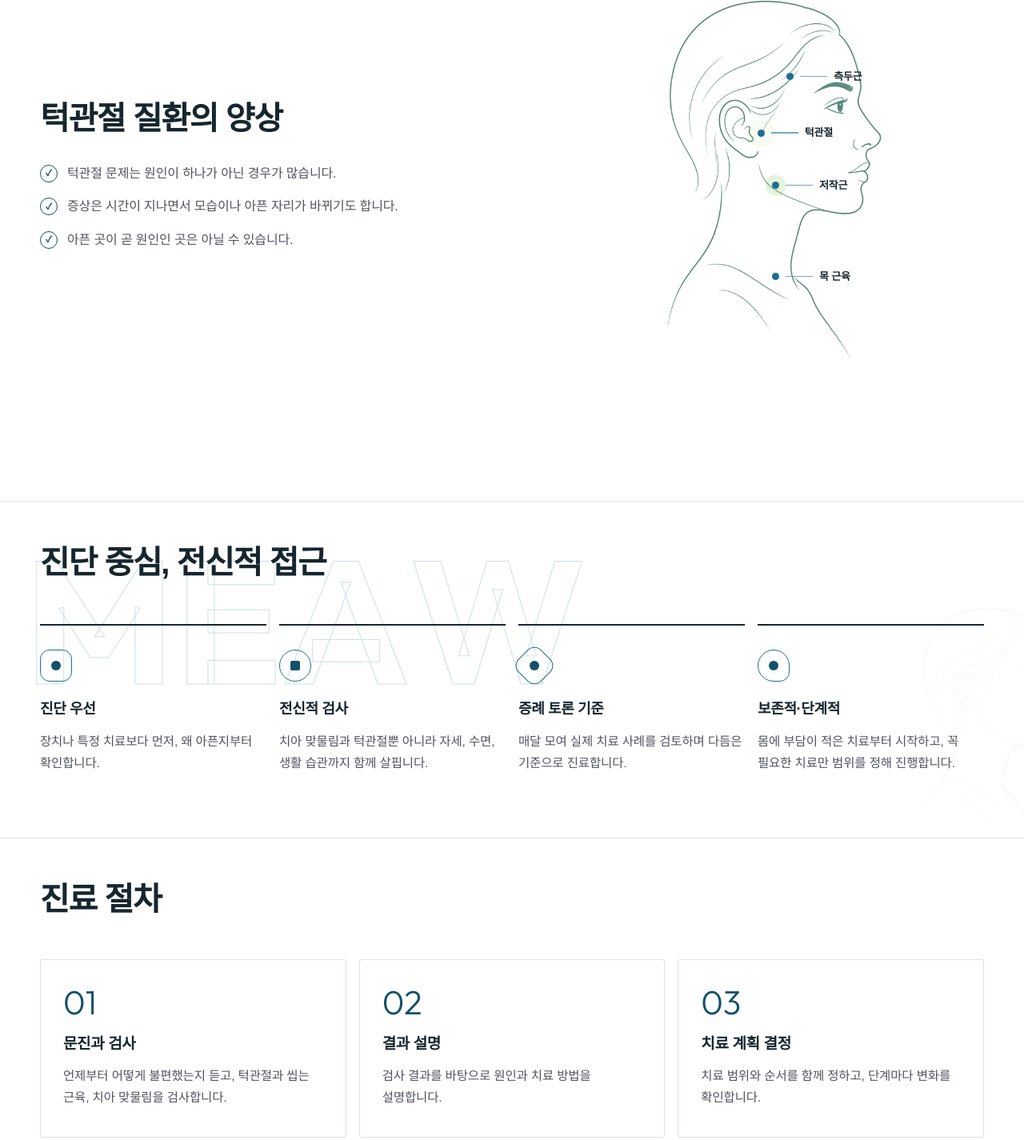
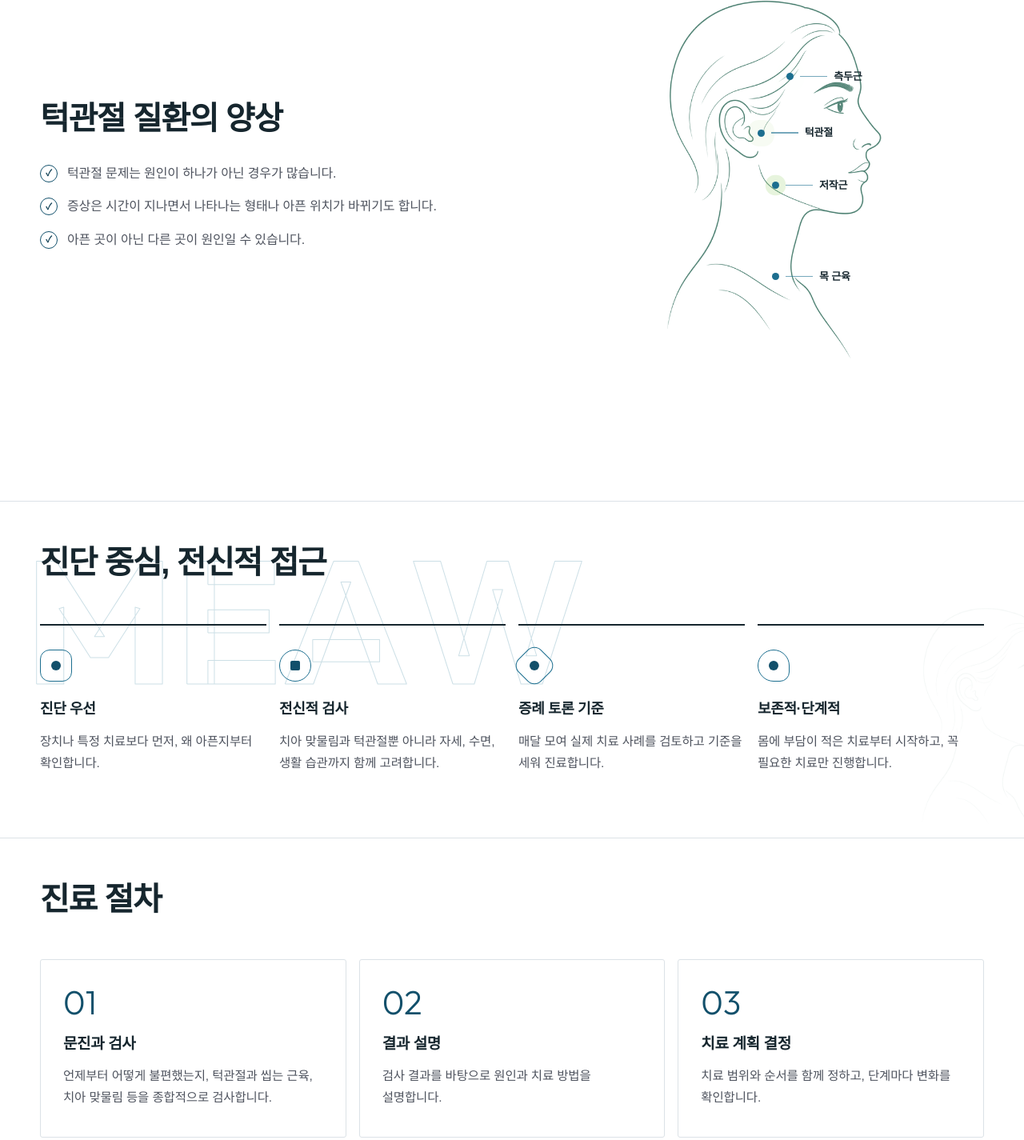
Before and after one commit to Moonho-Choi/meaw-tmj, a plain HTML site: page index.html in a window 1280 px wide. Shown: the part 2417-3842 px from the top of the page at 80% size. Drawn offline with nearby package versions, Linux system fonts and the light colour scheme; no server answers; a web font is replaced by a local one.

Commit message:
메인 쪽 글 다듬기(원장 문서 검수 반영)
- 턱관절 질환의 양상: 둘째·셋째 문장 표현 수정
- 진료 원칙: 휴대폰용 짧은 글 2곳, 컴퓨터용 긴 글 3곳 수정
- 진료 절차: 문진과 검사 문장 수정

Co-Authored-By: Claude Opus 5.5 <noreply@anthropic.com>

```diff
--- a/index.html
+++ b/index.html
@@ -1023,8 +1023,8 @@ section.refs{padding-top:28px;padding-bottom:36px}
                 <h2 class="sec-title reveal-x">턱관절 질환의 양상</h2>
         <ul class="check-list reveal">
           <li><span class="ck">✓</span>턱관절 문제는 원인이 하나가 아닌 경우가 많습니다.</li>
-          <li><span class="ck">✓</span>증상은 시간이 지나면서 모습이나 아픈 자리가 바뀌기도 합니다.</li>
-          <li><span class="ck">✓</span>아픈 곳이 곧 원인인 곳은 아닐 수 있습니다.</li>
+          <li><span class="ck">✓</span>증상은 시간이 지나면서 나타나는 형태나 아픈 위치가 바뀌기도 합니다.</li>
+          <li><span class="ck">✓</span>아픈 곳이 아닌 다른 곳이 원인일 수 있습니다.</li>
         </ul>
       </div>
       <div class="anat reveal" aria-hidden="true"><div class="fig">
@@ -1045,10 +1045,10 @@ section.refs{padding-top:28px;padding-bottom:36px}
     <div class="inner">
             <h2 class="sec-title reveal-x">진단 중심, 전신적 접근</h2>
       <div class="pillars stagger">
-        <div class="pillar"><div class="gm"></div><h3>진단 우선</h3><span class="p-short">치료보다 원인 확인이 먼저</span><p>장치나 특정 치료보다 먼저, 왜 아픈지부터 확인합니다.</p></div>
-        <div class="pillar"><div class="gm"></div><h3>전신적 검사</h3><span class="p-short">자세·수면·생활 습관까지 함께 검사</span><p>치아 맞물림과 턱관절뿐 아니라 자세, 수면, 생활 습관까지 함께 살핍니다.</p></div>
-        <div class="pillar"><div class="gm"></div><h3>증례 토론 기준</h3><span class="p-short">매달 증례를 검토해 다듬은 기준</span><p>매달 모여 실제 치료 사례를 검토하며 다듬은 기준으로 진료합니다.</p></div>
-        <div class="pillar"><div class="gm"></div><h3>보존적·단계적</h3><span class="p-short">부담이 적은 치료부터 차례로</span><p>몸에 부담이 적은 치료부터 시작하고, 꼭 필요한 치료만 범위를 정해 진행합니다.</p></div>
+        <div class="pillar"><div class="gm"></div><h3>진단 우선</h3><span class="p-short">원인을 먼저 확인 후 치료</span><p>장치나 특정 치료보다 먼저, 왜 아픈지부터 확인합니다.</p></div>
+        <div class="pillar"><div class="gm"></div><h3>전신적 검사</h3><span class="p-short">자세·수면·생활 습관까지 함께 검사</span><p>치아 맞물림과 턱관절뿐 아니라 자세, 수면, 생활 습관까지 함께 고려합니다.</p></div>
+        <div class="pillar"><div class="gm"></div><h3>증례 토론 기준</h3><span class="p-short">매달 증례를 검토해 다듬은 기준</span><p>매달 모여 실제 치료 사례를 검토하고 기준을 세워 진료합니다.</p></div>
+        <div class="pillar"><div class="gm"></div><h3>보존적·단계적</h3><span class="p-short">작은 치료부터 차례로</span><p>몸에 부담이 적은 치료부터 시작하고, 꼭 필요한 치료만 진행합니다.</p></div>
       </div>
     </div>
   </section>
@@ -1058,7 +1058,7 @@ section.refs{padding-top:28px;padding-bottom:36px}
     <div class="inner">
             <h2 class="sec-title reveal-x">진료 절차</h2>
       <div class="steps stagger">
-        <div class="step"><div class="no">01</div><h3>문진과 검사</h3><p>언제부터 어떻게 불편했는지 듣고, 턱관절과 씹는 근육, 치아 맞물림을 검사합니다.</p></div>
+        <div class="step"><div class="no">01</div><h3>문진과 검사</h3><p>언제부터 어떻게 불편했는지, 턱관절과 씹는 근육, 치아 맞물림 등을 종합적으로 검사합니다.</p></div>
         <div class="step"><div class="no">02</div><h3>결과 설명</h3><p>검사 결과를 바탕으로 원인과 치료 방법을 설명합니다.</p></div>
         <div class="step"><div class="no">03</div><h3>치료 계획 결정</h3><p>치료 범위와 순서를 함께 정하고, 단계마다 변화를 확인합니다.</p></div>
       </div>
```
